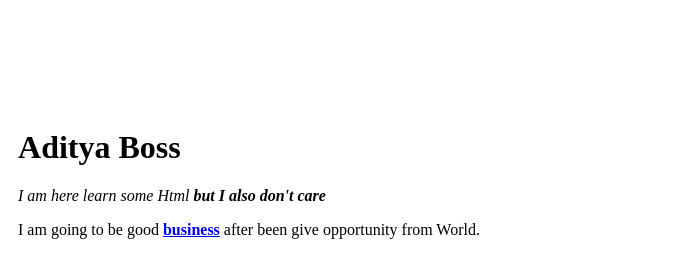
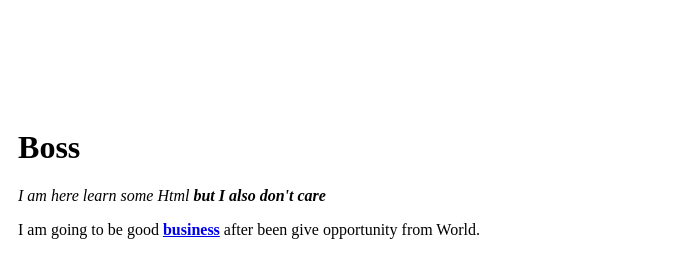
Before and after one commit to insanelyEngineer/very_basic_fake_cv, a plain HTML site: page index.html in a window 1280 px wide. Shown: the top 280 px of the page, 602-1280 px from the left. Drawn offline with Linux system fonts and the light colour scheme.

Commit message:
privacy :)

```diff
--- a/index.html
+++ b/index.html
@@ -18,7 +18,7 @@
             />
           </td>
           <td>
-            <h1>Aditya Boss</h1>
+            <h1>Boss</h1>
             <p>
               <em
                 >I am here learn some Html<strong>
```
